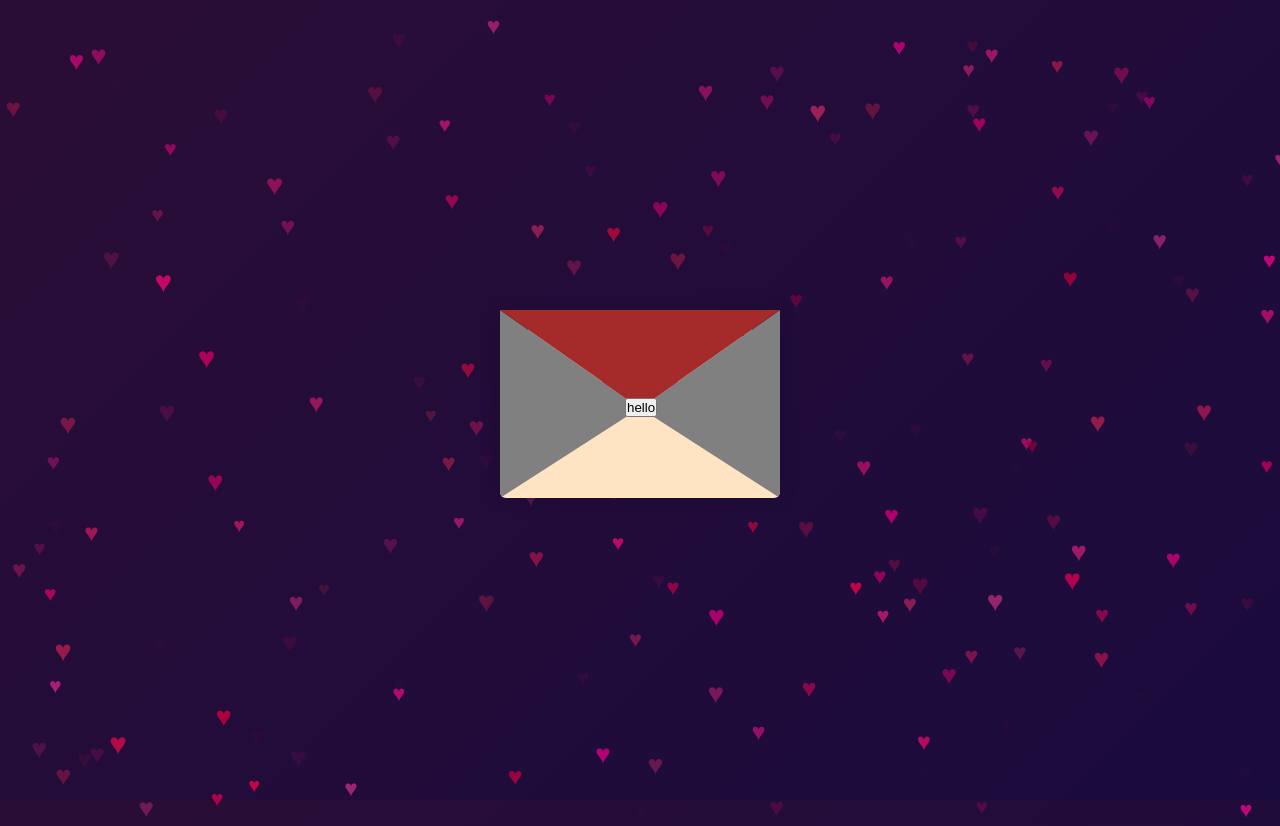
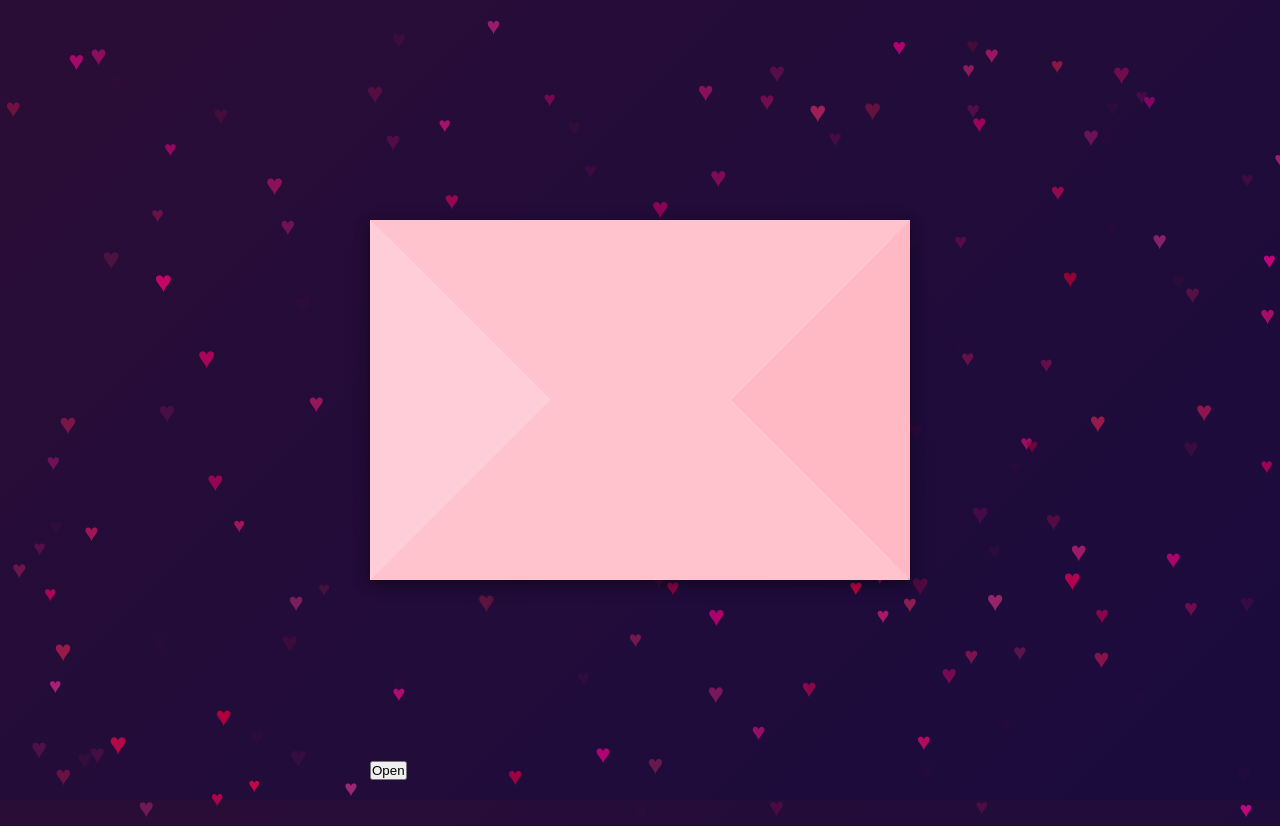
Before and after one commit to Salongpast/PROJECTS, a plain HTML site: page index.html in a window 1280 px wide. Drawn offline with Linux system fonts and the light colour scheme.

Commit message:
Add animation.css and envelope.css files

```diff
--- /dev/null
+++ b/envelope.css
@@ -0,0 +1,154 @@
+/* Envelope container */
+#envelope {
+     position: relative;
+     width: 540px;
+     height: 360px;
+     background-color: #ffc3ce;
+     border-bottom-left-radius: 6px;
+     border-bottom-right-radius: 6px;
+     margin-left: auto;
+     margin-right: auto;
+     box-shadow: 0 4px 20px rgba(0, 0, 0, 0.2);
+     z-index: 1;
+     perspective: 1200px;
+}
+
+/* Flaps */
+.front {
+     position: absolute;
+     width: 100%;
+     height: 100%;
+     transition: transform 0.6s ease;
+}
+
+/* Top flap */
+.front.top {
+     border-top: 180px solid #ffc3ce;
+     border-left: 180px solid transparent;
+     border-right: 180px solid transparent;
+     border-bottom: 180px solid transparent;
+     transform-origin: top center;
+     z-index: 7;
+}
+
+/* Left flap */
+.front.left {
+     border-top: 180px solid transparent;
+     border-left: 180px solid #ffcdd8;
+     border-right: 180px solid transparent;
+     border-bottom: 180px solid #ffc3ce;
+     transform-origin: left center;
+     z-index: 10;
+     box-shadow: -4px 4px 12px rgba(0, 0, 0, 0.15);
+}
+
+/* Right flap */
+.front.right {
+     border-top: 180px solid transparent;
+     border-left: 180px solid transparent;
+     border-right: 180px solid #ffb9c4;
+     border-bottom: 180px solid transparent;
+     transform-origin: right center;
+     z-index: 9;
+     box-shadow: 4px 4px 12px rgba(0, 0, 0, 0.15);
+}
+
+/* Bottom flap */
+.front.bottom {
+     border-top: 0px solid transparent;
+     border-left: 270px solid transparent;
+     border-right: 270px solid transparent;
+     border-bottom: 270px solid #ffd7e2;
+     transform-origin: bottom center;
+     z-index: 10;
+     box-shadow: 0 6px 14px rgba(0, 0, 0, 0.2);
+}
+
+/* Letter */
+.letter {
+     position: absolute;
+     top: 18px;
+     left: 18px;
+     right: 18px;
+     bottom: 18px;
+     background: white;
+     border-radius: 4px;
+     box-shadow: 0 2px 10px rgba(0, 0, 0, 0.2);
+     z-index: 2;
+     text-align: center;
+     padding: 18px;
+     transition: transform 0.6s ease;
+}
+
+/* ============================= */
+/* OPEN STATE TIMINGS */
+/* ============================= */
+.letter {
+     z-index: 2;
+     transition: transform 0.4s ease;
+}
+
+/* Top flap opens first */
+#envelope.open .front.top {
+     transform: rotateX(-180deg);
+     transition-delay: 0s;
+}
+
+/* Closing: letter slides in first */
+#envelope.close .letter {
+     transform: translateY(0);
+     transition-delay: 0s;
+     animation: dropZ 0.01s step-end 0.4s forwards;
+}
+
+/* Opening: reset immediately */
+#envelope.open .letter {
+     transform: translateY(-60px);
+     transition-delay: 0.4s;
+     animation: raiseZ 0.01s step-end 0.4s forwards;
+}
+
+#envelope.close .front.top {
+     transform: rotateX(0deg);
+     transition-delay: 0.35s;
+}
+
+#btn-open {
+     position: absolute;
+     bottom: -200px;
+}
+
+.heart {
+     position: absolute;
+     left: 50%;
+     top: 50%;
+     width: 30px;
+     height: 30px;
+     background: #ff5c8a;
+     transform: translate(-50%, -50%) rotate(45deg);
+     opacity: 0;
+     pointer-events: none;
+     z-index: 20;
+     /* ABOVE all flaps */
+}
+
+/* Heart shape */
+.heart::before,
+.heart::after {
+     content: "";
+     position: absolute;
+     width: 30px;
+     height: 30px;
+     background: #ff5c8a;
+     border-radius: 50%;
+}
+
+.heart::before {
+     top: -15px;
+     left: 0;
+}
+
+.heart::after {
+     left: -15px;
+     top: 0;
+}
--- a/index.html
+++ b/index.html
@@ -6,7 +6,8 @@
      <meta name="viewport" content="width=device-width, initial-scale=1.0">
      <title>Valentine's Envelope</title>
      <link rel="stylesheet" href="style.css">
-     <link rel="stylesheet" href="style1.css">
+     <link rel="stylesheet" href="envelope.css">
+     <link rel="stylesheet" href="animations.css">
      <link rel="preconnect" href="https://fonts.googleapis.com">
      <link rel="preconnect" href="https://fonts.gstatic.com" crossorigin>
      <link href="https://fonts.googleapis.com/css2?family=Rubik:ital,wght@0,300..900;1,300..900&display=swap"
@@ -15,6 +16,16 @@
 
 <body>
      <div id="content">
+          <div id="envelope" class="close">
+               <div class="letter">
+
+               </div>
+               <div class="front top"></div>
+               <div class="front right"></div>
+               <div class="front left"></div>
+               <button id="btn-open">Open</button>
+          </div>
+
 
      </div>
 </body>
--- a/js.js
+++ b/js.js
@@ -79,7 +79,52 @@ function addEnvelope(containerId) {
      </div> `;
      container.innerHTML = envelopeHTML;
 }
+
+document.getElementById("btn-open").addEventListener("click", () => {
+     const envelope = document.getElementById("envelope");
+     envelope.classList.remove("close");
+     envelope.classList.add("open");
+
+     addHeartToEnvelope();
+});
+
+function addHeartToEnvelope() {
+     const envelope = document.getElementById("envelope");
+
+     if (!envelope) {
+          console.warn("Envelope element not found!");
+          return;
+     }
+
+     for (let i = 0; i < 3; i++) {
+          setTimeout(() => {
+               const heart = document.createElement("div");
+               heart.classList.add("heart");
+
+               // Random horizontal offset
+               const offsetX = Math.random() * 80 - 40; // -40px to +40px
+               heart.style.left = `calc(50% + ${offsetX}px)`;
+
+               // Force animation
+               heart.style.animation = "floatHeart 2s ease-in-out forwards";
+               heart.style.opacity = "1";
+
+               envelope.appendChild(heart);
+
+               // Remove after animation
+               setTimeout(() => {
+                    heart.remove();
+               }, 2000);
+
+          }, i * 350);
+     }
+}
+
+
+// Usage
+/*
 addEnvelope("content");
-enableStars(starsActive);
 clickme();
 test();
+*/
+enableStars(starsActive);
--- a/style.css
+++ b/style.css
@@ -2,6 +2,8 @@
      --linear-grad: linear-gradient(135deg, #fae1dd 0%, #f8b4b4 100%);
      --linear-grad: linear-gradient(135deg, #2a0d36, #1a0b3d 100%);
      --default: #1a0b3d;
+     --default-width: 300px;
+     --default-height: 300px;
 }
 
 * {
@@ -28,175 +30,6 @@ body {
      align-items: center;
 }
 
-#envelope {
-     position: relative;
-     width: 280px;
-     height: 180px;
-     background-color: #000000;
-     border-bottom-left-radius: 6px;
-     border-bottom-right-radius: 6px;
-     margin-left: auto;
-     margin-right: auto;
-     box-shadow: 0 4px 20px rgba(0, 0, 0, 0.2);
-     z-index: 1;
-     /* base layer */
-}
-
-.front {
-     position: absolute;
-     width: 0;
-     height: 0;
-     z-index: 2;
-     /* pocket and letter layer */
-}
-
-.flap {
-     border-left: 140px solid transparent;
-     border-right: 140px solid transparent;
-     border-bottom: 82px solid transparent;
-     border-top: 98px solid brown;
-     transform-origin: top;
-     z-index: 10;
-     /* flap always on top */
-}
-
-.pocket {
-     border-left: 140px solid gray;
-     border-right: 140px solid gray;
-     border-bottom: 90px solid bisque;
-     border-top: 98px solid transparent;
-     border-bottom-left-radius: 6px;
-     border-bottom-right-radius: 6px;
-     pointer-events: none;
-     z-index: 4;
-}
-
-.letter {
-     position: absolute;
-     left: 10%;
-     width: 80%;
-     height: 80%;
-     background-color: rgb(255, 255, 255);
-     border-radius: 3px;
-     box-sizing: border-box;
-}
-
-.letter::before {
-     position: absolute;
-     content: '';
-     margin: 10px;
-     width: 90%;
-     height: 90%;
-     border: 2px dashed;
-     z-index: 1;
-}
-
-.message {
-     margin: 10px 20px;
-     font-size: 16px;
-     color: #000;
-     line-height: 1.4;
-     text-align: center;
-}
-
-.line1 {
-     font-size: 12px;
-     margin: 10px 15px;
-     text-align: center;
-}
-
-.heart {
-     position: absolute;
-     left: 30%;
-     width: 50px;
-     height: 50px;
-     background-color: red;
-     transform: rotate(-45deg);
-}
-
-.open .heart {
-     animation: ikot 2s infinite ease-in-out;
-}
-
-/* Left circle */
-.heart::before {
-     content: "";
-     position: absolute;
-     top: -25px;
-     /* half of new size */
-     left: 0;
-     width: 50px;
-     height: 50px;
-     background-color: red;
-     border-radius: 50%;
-}
-
-/* Right circle */
-.heart::after {
-     content: "";
-     position: absolute;
-     top: 0;
-     left: 25px;
-     /* half of new size */
-     width: 50px;
-     height: 50px;
-     background-color: red;
-     border-radius: 50%;
-}
-
-.open .click-me {
-     position: absolute;
-     left: 25%;
-     width: 80px;
-     height: 50px;
-     cursor: pointer;
-     z-index: 20000;
-     background: transparent;
-     border: none;
-
-}
-
-.words {
-     margin: 10px;
-     width: 90%;
-     height: 10px;
-     background-color: #000000;
-     z-index: 2;
-}
-
-.open .flap {
-     transform: rotateX(180deg);
-     transition: transform 0.4s ease 0s;
-     z-index: 2;
-}
-
-.close .flap {
-     transform: rotateX(0deg);
-     transition: transform 0.4s ease 0.4s, z-index 8s;
-     z-index: 10;
-}
-
-.open .letter {
-     transform: translateY(-60px);
-     transition: transform 0.4s ease 0.4s;
-     z-index: 2;
-}
-
-.close .letter {
-     transform: translateY(0px);
-     transition: transform 0.4s ease 0s;
-     /* letter moves down immediately */
-     z-index: 2;
-}
-
-#test {
-     position: absolute;
-     left: -15px;
-     top: -10px;
-     z-index: 1000;
-     cursor: pointer;
-}
-
 
 .star {
      position: absolute;
@@ -205,31 +38,3 @@ body {
      animation: twinkle 2s infinite ease-in-out;
      z-index: 0;
 }
-
-@keyframes ikot {
-     0% {
-          transform: rotate(-45deg) scale(1);
-     }
-
-     50% {
-          transform: rotate(-40deg) scale(1.2);
-     }
-
-     100% {
-          transform: rotate(-45deg) scale(1);
-     }
-}
-
-@keyframes twinkle {
-     0% {
-          opacity: 0;
-     }
-
-     50% {
-          opacity: 1;
-     }
-
-     100% {
-          opacity: 0;
-     }
-}
--- a/style1.css
+++ /dev/null
@@ -1,5 +0,0 @@
-* {
-     margin: 0;
-     padding: 0;
-     box-sizing: border-box;
-}
```
